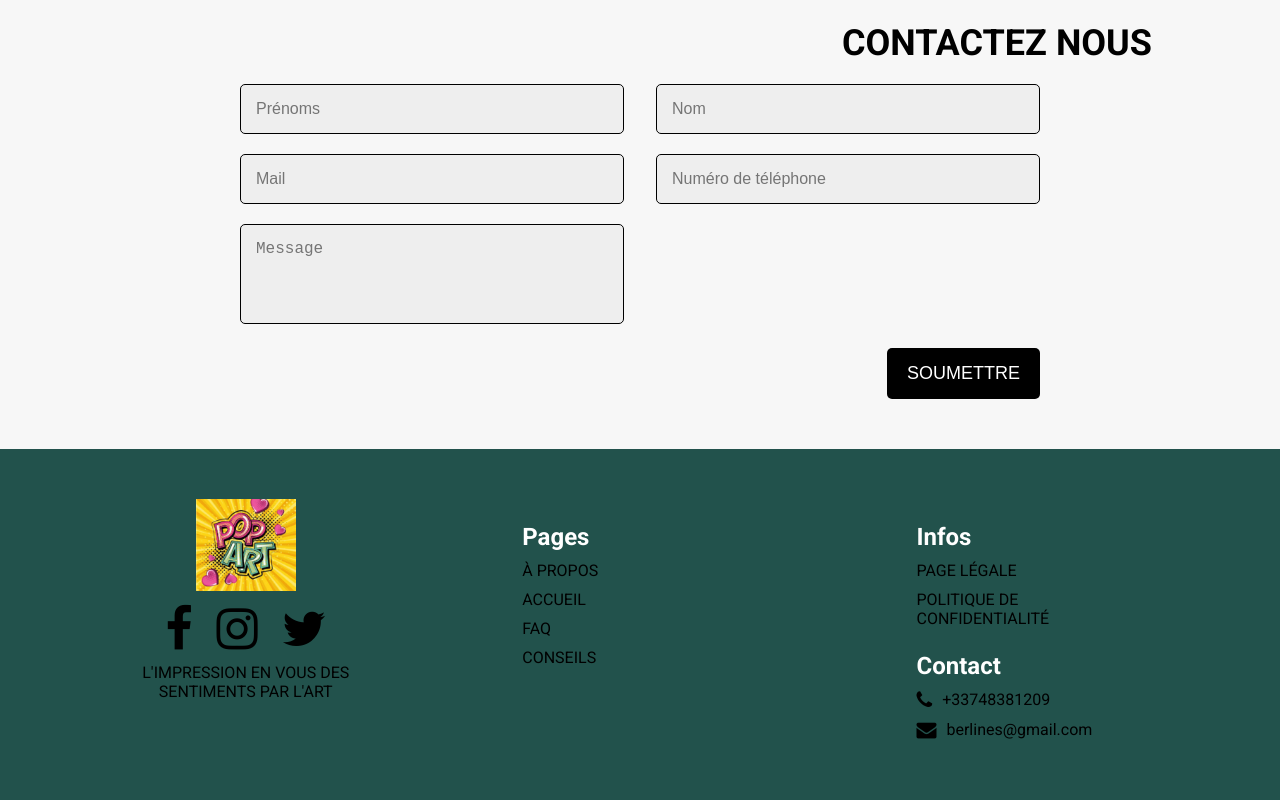
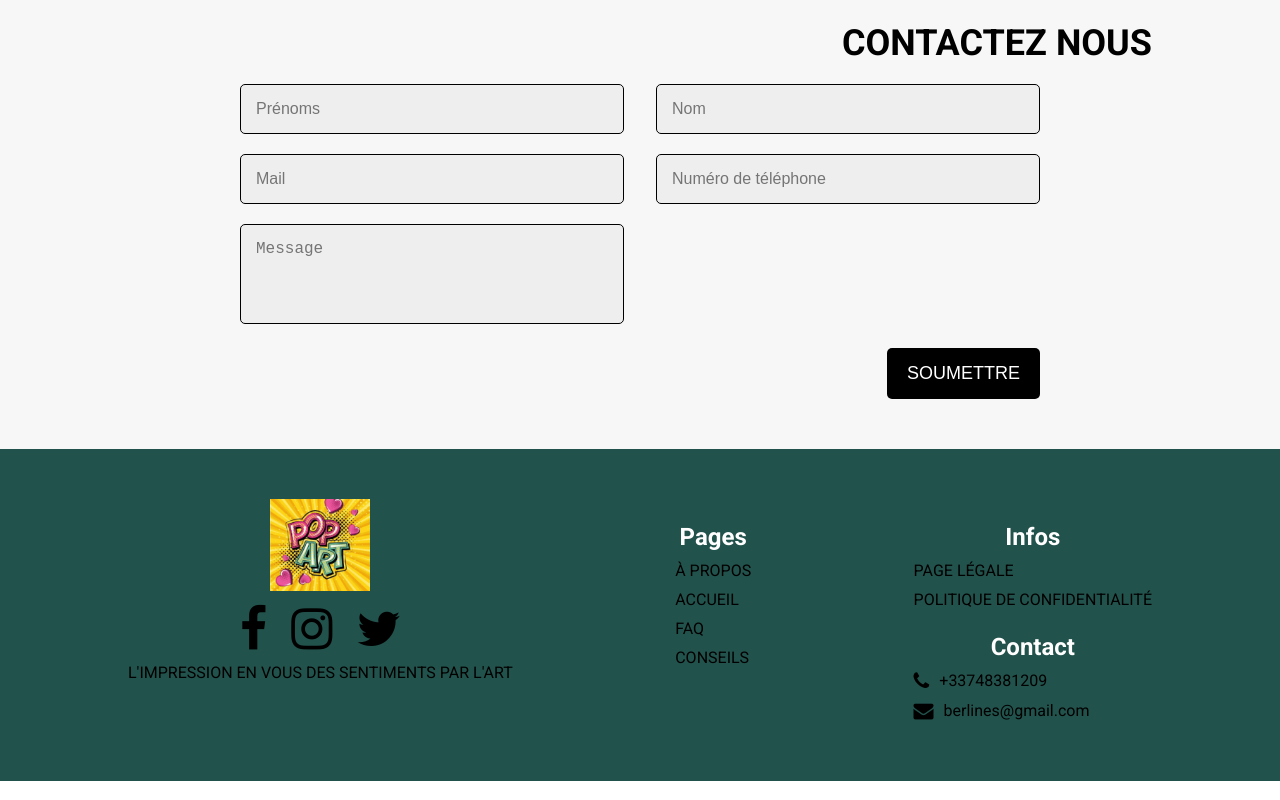
Before and after one commit to Bmahoumba/Bmahoumba.github.io, a plain HTML site: page index.html in a window 1280 px wide. Shown: the part 3375-4175 px from the top of the page. Drawn offline with Linux system fonts and the light colour scheme.

Commit message:
Update styles.css

```diff
--- a/styles.css
+++ b/styles.css
@@ -220,7 +220,7 @@ footer {
 }
 
 .footer-section {
-    width: 23%;
+    width: 30%
     text-align: left;
 }
 
```
